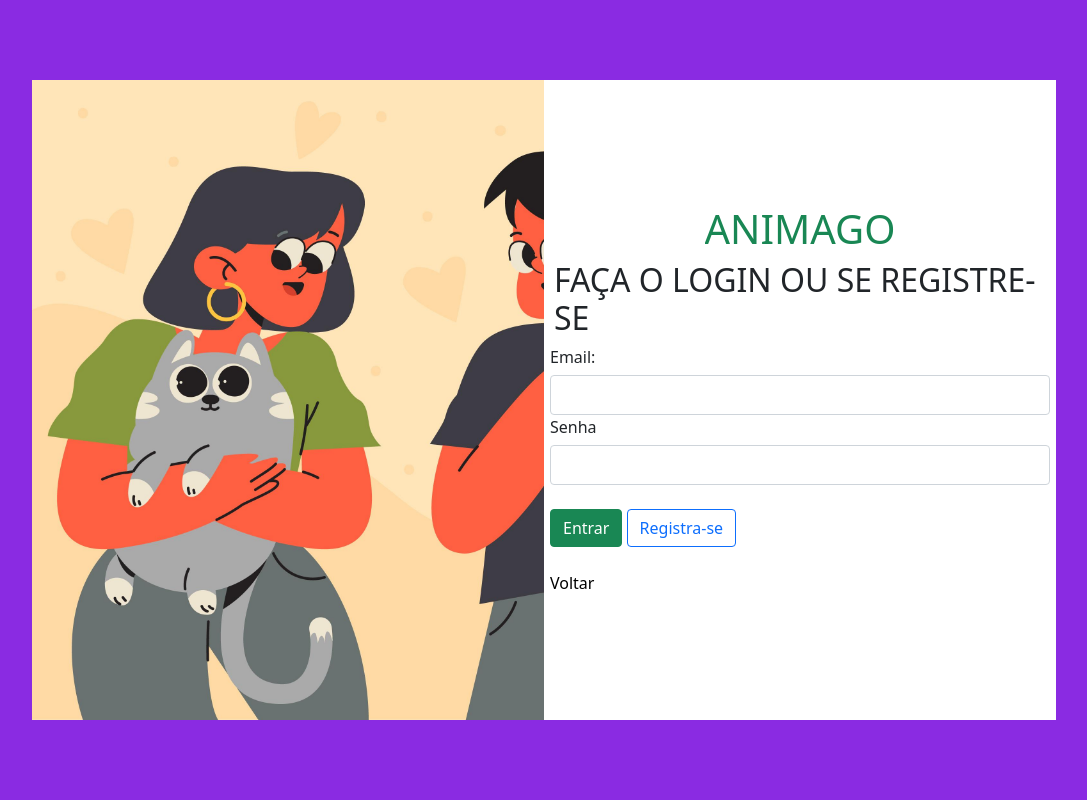
After one commit to MicaelHernandes/AnimagoTCC, a PHP site: page /login.php in a window 1280 px wide. The commit adds this page. Shown: the whole page, without its empty margins (96-1183 px from the left). Run offline with PHP 8.4, Linux system fonts and the light colour scheme.

Commit message:
Alterando home e criando pagina login

```diff
--- /dev/null
+++ b/view/css/style_login.css
@@ -0,0 +1,35 @@
+/*LOGIN PAGE*/
+*{
+    padding: 0;
+    margin: 0;
+    box-sizing: border-box;
+    overflow-y: hidden;
+    overflow-x: hidden;
+}
+
+.center{
+    width: 100vw;
+    height: 100vh;
+    display: flex;
+    align-content: center;
+    justify-content: center;
+    align-items: center;
+    background-color: blueviolet;
+}
+.left{
+    width: 40vw;
+    height: 80vh;
+    background-image: url(../imagens/area_login.jpg);
+    background-size: cover;
+}
+.rigth{
+    width: 40vw;
+    height: 80vh;
+    background: rgb(255, 255, 255);
+    display: flex;
+    flex-direction: column;
+    align-content: center;
+    align-items: center;
+    justify-content: center;
+    padding: 10px;
+}
--- a/view/index.php
+++ b/view/index.php
@@ -6,6 +6,7 @@
     <meta http-equiv="X-UA-Compatible" content="IE=edge">
     <meta name="viewport" content="width=device-width, initial-scale=1.0">
     <script src="https://ajax.googleapis.com/ajax/libs/jquery/3.5.1/jquery.min.js"></script>
+    <script src="https://code.jquery.com/jquery-3.6.0.min.js"></script>
     <link rel="stylesheet" href="https://maxcdn.bootstrapcdn.com/bootstrap/4.0.0/css/bootstrap.min.css" integrity="sha384-Gn5384xqQ1aoWXA+058RXPxPg6fy4IWvTNh0E263XmFcJlSAwiGgFAW/dAiS6JXm" crossorigin="anonymous">
     <link rel="stylesheet" href="./css/style.css">
     <title>Animago</title>
@@ -22,9 +23,9 @@
             </ol>
             <div class="carousel-inner">
                 <div class="carousel-item active">
-                    <img class="d-block w-100" data-src="holder.js/800x400?auto=yes&amp;bg=777&amp;fg=555&amp;text=Primeiro Slide" alt="Primeiro Slide [800x400]" src="./imagens/banners/1.png" data-holder-rendered="true">
+                    <img class="d-block" width="1000px" height="auto" data-src="holder.js/800x400?auto=yes&amp;bg=777&amp;fg=555&amp;text=Primeiro Slide" alt="Primeiro Slide [800x400]" src="./imagens/banners/3.jpg" data-holder-rendered="true">
                     <div class="carousel-caption d-none d-md-block">
-                        <h1 class="text-success">Bem vindo a <span class="text-danger">Animago</span></h1>
+                        <h1>Bem vindo a Animago</h1>
                         <p>Aqui você encontrara tudo para seu Pet!</p>
                         <p><button class="btn btn-primary">Conhecer</button></p>
                     </div>
--- /dev/null
+++ b/view/login.php
@@ -0,0 +1,51 @@
+<?php session_start()?>
+<!DOCTYPE html>
+<html lang="pt-BR">
+
+<head>
+    <meta charset="UTF-8">
+    <meta http-equiv="X-UA-Compatible" content="IE=edge">
+    <meta name="viewport" content="width=device-width, initial-scale=1.0">
+    <link rel="stylesheet" href="./css/style_login.css">
+    <link href="https://cdn.jsdelivr.net/npm/bootstrap@5.1.3/dist/css/bootstrap.min.css" rel="stylesheet" integrity="sha384-1BmE4kWBq78iYhFldvKuhfTAU6auU8tT94WrHftjDbrCEXSU1oBoqyl2QvZ6jIW3" crossorigin="anonymous">
+    <title>Login Animago</title>
+</head>
+
+<body>
+    <div class="center">
+        <div class="left">
+        </div>
+        <div class="rigth">
+            <h1 class="text-success">ANIMAGO</h1>
+            <h2>FAÇA O LOGIN OU SE REGISTRE-SE</h2>
+            <?php if(isset($_SESSION['nao-autenticado'])){?>
+            <div class="alert alert-danger d-flex align-items-center" role="alert">
+                <div>
+                    Login ou senha Invalidos!
+                </div>
+            </div>
+            <?php };
+            unset($_SESSION['nao-autenticado']);
+            ?>
+            <form action="" method="post">
+                <div class="form-group">
+                    <label for="">Email:</label>
+                    <div class="input-group">
+                        <input type="email" class="form-control" name="email" style="width: 500px; height:40px;" required>
+                    </div>
+                    <label for="">Senha</label>
+                    <div class="input-group">
+                        <input type="password" class="form-control" style="width: 500px; height:40px;">
+                    </div>
+                </div>
+                <br>
+                <button class="btn btn-success" type="submit">Entrar</button>
+                <button class="btn btn-outline-primary" type="submit">Registra-se</button>
+                <br><br>
+                <a href="../view/index.php" style="text-decoration: none; color: black;">Voltar</a>
+            </form>
+        </div>
+    </div>
+</body>
+
+</html>
```
Also changed, not shown: view/css/style.css (+1 -6 lines), view/menu_nav.php (+2 -5 lines), view/imagens/area_login.jpg (added), view/imagens/banners/2.jpg (added), view/imagens/banners/3.jpg (added), 6 other files.
